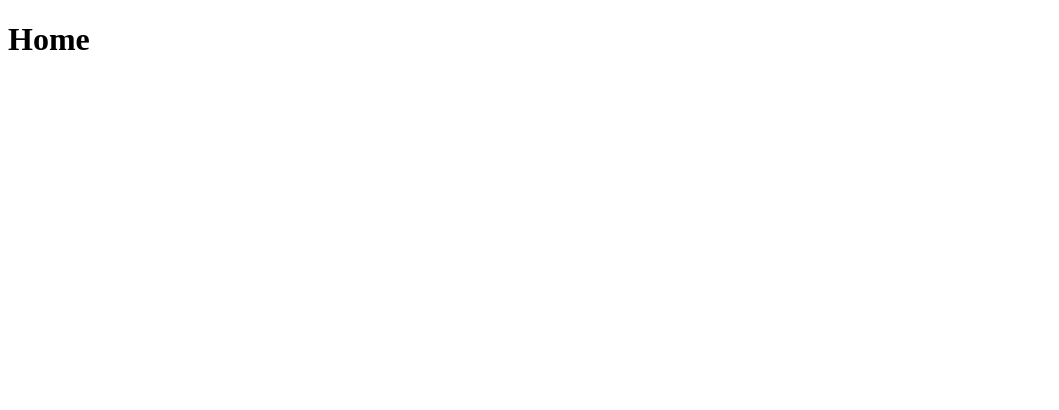
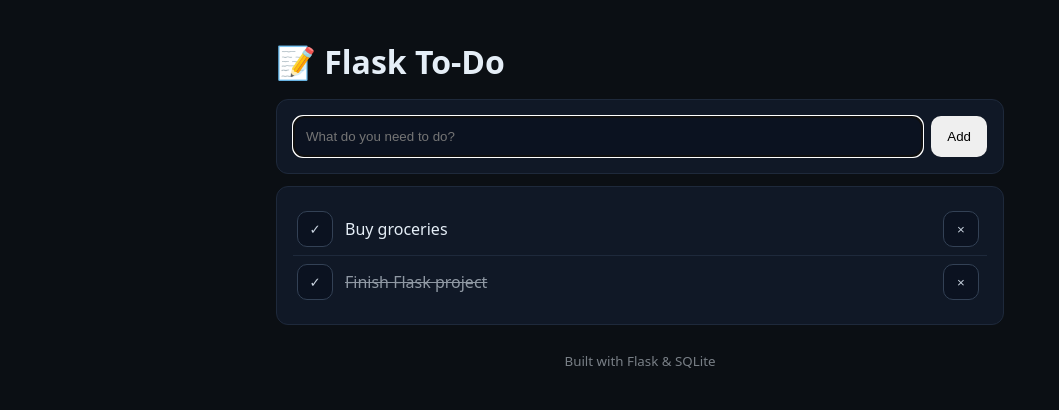
Before and after one commit to Felipe-DBM/flask-to-do-app, a Flask app: page / in a window 1280 px wide. Before the commit the part shown is almost empty. Shown: the top 410 px of the page, without its empty margins (0-1059 px from the left). Run offline with Flask 3, Linux system fonts and the light colour scheme.

Commit message:
add initial HTML structure and styles for the Flask To-Do application

```diff
--- a/static/style.css
+++ b/static/style.css
@@ -0,0 +1,136 @@
+:root {
+    font-family: system-ui, -apple-system, Segoe UI, Roboto, sans-serif;
+}
+
+* {
+    box-sizing: border-box;
+}
+
+body {
+    background: #0b0f14;
+    color: #e5eef7;
+    margin: 0;
+}
+
+.container {
+    max-width: 760px;
+    margin: 40px auto;
+    padding: 0 16px;
+}
+
+.header {
+    display: flex;
+    align-items: center;
+    justify-content: space-between;
+    margin-bottom: 16px;
+}
+
+.logo {
+    margin: 0;
+    font-weight: 700;
+}
+
+.card {
+    background: #101826;
+    border: 1px solid #1e293b;
+    border-radius: 12px;
+    padding: 16px;
+    margin: 12px 0;
+}
+
+.add-form {
+    display: flex;
+    gap: 8px;
+}
+
+.add-form input {
+    flex: 1;
+    padding: 12px;
+    border-radius: 10px;
+    border: 1px solid #334155;
+    background: #0b1220;
+    color: #dbeafe;
+}
+
+.add-form button {
+    padding: 12px 16px;
+    border: 0;
+    border-radius: 10px;
+    cursor: pointer;
+}
+
+.add-form button:hover {
+    filter: brightness(1.1);
+}
+
+.tasks {
+    list-style: none;
+    padding: 0;
+    margin: 0;
+}
+
+.task {
+    display: grid;
+    grid-template-columns: 40px 1fr 40px;
+    align-items: center;
+    gap: 8px;
+    padding: 8px 4px;
+    border-bottom: 1px solid #1e293b;
+}
+
+.task:last-child {
+    border-bottom: 0;
+}
+
+.task .title {
+    line-height: 1.4;
+}
+
+.task.done .title {
+    text-decoration: line-through;
+    opacity: 0.6;
+}
+
+.toggle,
+.delete {
+    width: 36px;
+    height: 36px;
+    border-radius: 10px;
+    border: 1px solid #334155;
+    background: #0b1220;
+    color: #cbd5e1;
+    cursor: pointer;
+}
+
+.toggle:hover {
+    outline: 2px solid #22c55e55;
+}
+
+.delete:hover {
+    outline: 2px solid #ef444455;
+}
+
+.flash {
+    list-style: none;
+    padding: 0;
+    margin: 0 0 12px 0;
+}
+
+.flash li {
+    background: #065f46;
+    border: 1px solid #10b981;
+    padding: 10px 12px;
+    border-radius: 10px;
+    margin-bottom: 8px;
+    color: #ecfdf5;
+}
+
+.empty {
+    opacity: 0.75;
+}
+
+.footer {
+    text-align: center;
+    opacity: 0.5;
+    margin: 24px 0 40px;
+}
--- a/templates/index.html
+++ b/templates/index.html
@@ -1,11 +1,46 @@
-<!DOCTYPE html>
+<!doctype html>
 <html lang="en">
+
 <head>
-    <meta charset="UTF-8">
-    <meta name="viewport" content="width=device-width, initial-scale=1.0">
-    <title>Document</title>
+    <meta charset="utf-8" />
+    <meta name="viewport" content="width=device-width,initial-scale=1" />
+    <title>Flask To-Do (Static Demo)</title>
+    <link rel="stylesheet" href="./style.css">
 </head>
+
 <body>
-    <h1>Home</h1>
+    <main class="container">
+        <header class="header">
+            <h1 class="logo">📝 Flask To-Do</h1>
+        </header>
+
+        <!-- Static demo version (NO Jinja) -->
+        <section class="card">
+            <form action="#" method="post" class="add-form">
+                <input name="title" placeholder="What do you need to do?" autocomplete="off" autofocus />
+                <button type="submit">Add</button>
+            </form>
+        </section>
+
+        <section class="card">
+            <ul class="tasks">
+                <li class="task">
+                    <button class="toggle" title="Mark complete/undo" aria-label="toggle">✓</button>
+                    <span class="title">Buy groceries</span>
+                    <button class="delete" title="Delete" aria-label="delete">×</button>
+                </li>
+                <li class="task done">
+                    <button class="toggle" title="Mark complete/undo" aria-label="toggle">✓</button>
+                    <span class="title">Finish Flask project</span>
+                    <button class="delete" title="Delete" aria-label="delete">×</button>
+                </li>
+            </ul>
+        </section>
+
+        <footer class="footer">
+            <small>Built with Flask &amp; SQLite</small>
+        </footer>
+    </main>
 </body>
+
 </html>
```
